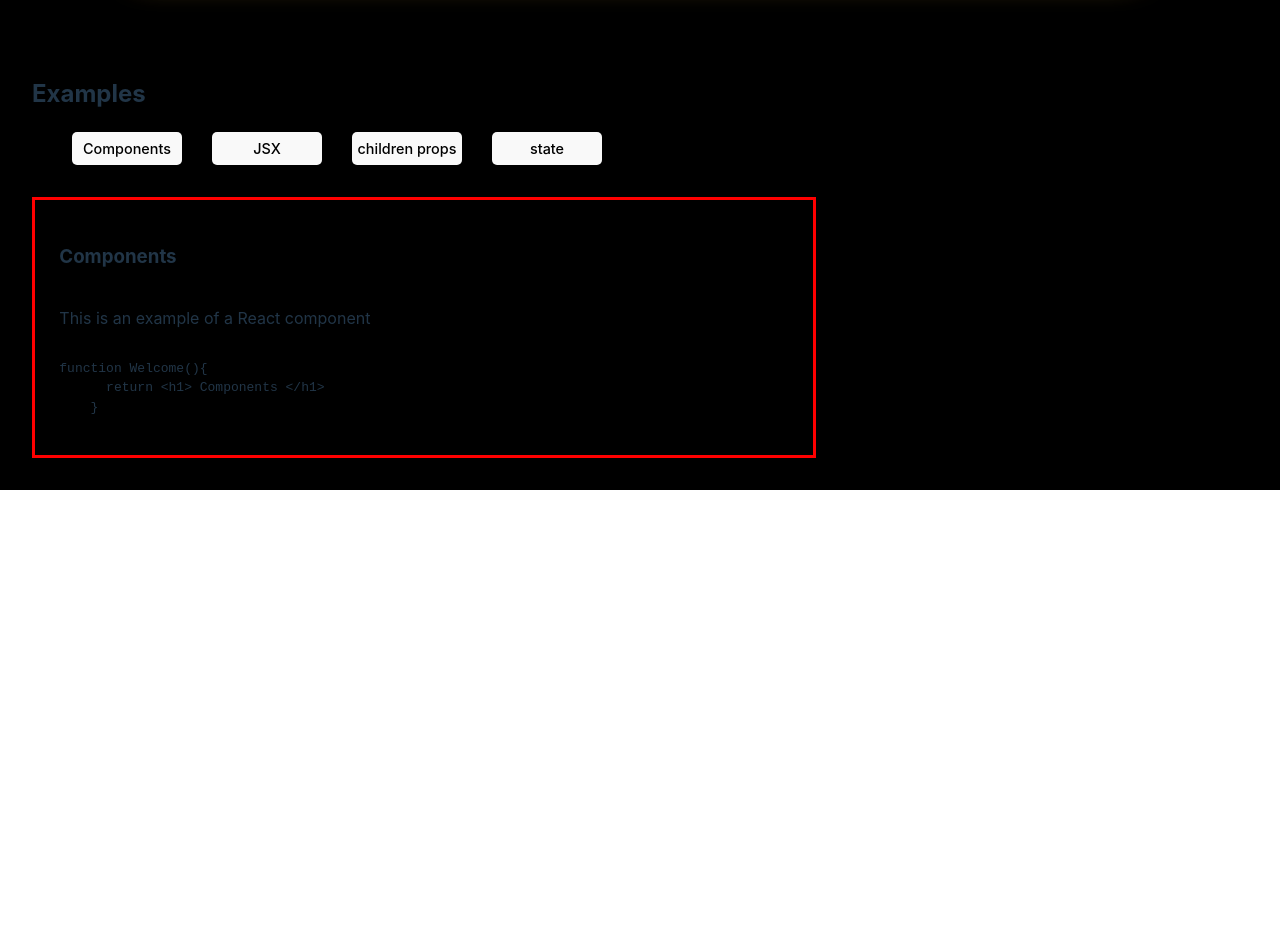
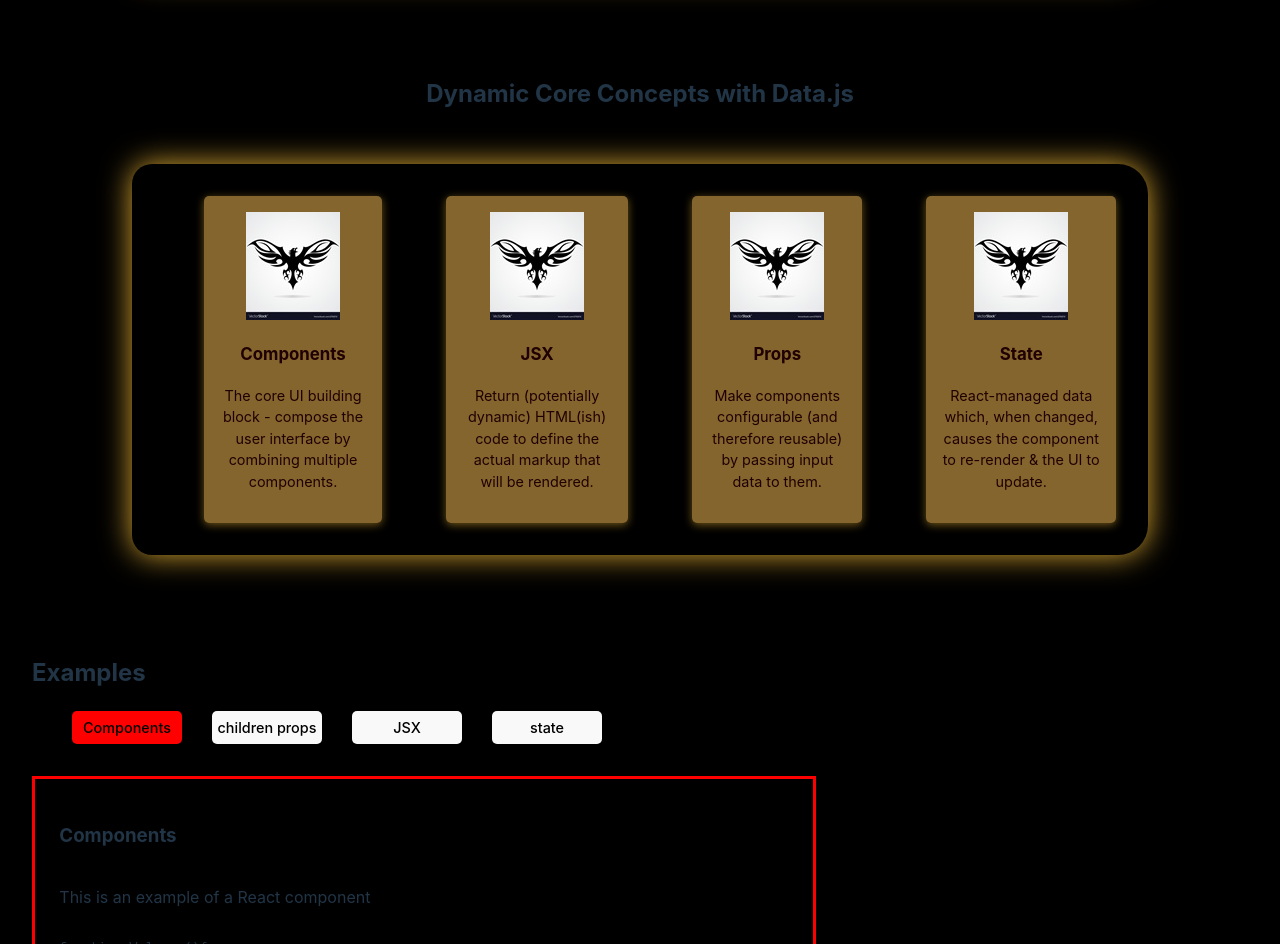
Before and after one commit to OmShrikhande/React-project, a React (Vite) app: page / in a window 1280 px wide. Shown: the part 1640-2584 px from the top of the page. Before the commit the page ends 2130 px from the top, so only its background shows below. Built offline with nearby package versions, Linux system fonts and the light colour scheme.

Commit message:
new file added

```diff
--- a/src/App.css
+++ b/src/App.css
@@ -69,7 +69,7 @@ li{
 }
 
 #TabButton button:hover{
-  color: coral;
+  color: midnightblue;
  }
 .card {
   padding: 2em;
@@ -88,3 +88,6 @@ li{
   padding: 2%;
   border: 3px solid red;
 }
+.active{
+  background-color: red;
+}
--- a/src/App.jsx
+++ b/src/App.jsx
@@ -59,15 +59,22 @@ function App() {
         </ul>
       </section>
 
+      <section id="core-concepts">
+        <h2>Dynamic Core Concepts with Data.js </h2>
+        <ul>
+        {CORE_CONCEPTS.map((conceptItem)=><CoreConcepts key={conceptItem.title} {...conceptItem}/> )}
+        </ul>
+      </section>
+
       {/* code below is the example of the children Props */}
       <section id ="TabButton">
         <h2>Examples</h2>
 
           <menu>
-            <TabButton onSelect={() => handelSelect('components')}>Components</TabButton>
-            <TabButton onSelect={() => handelSelect('jsx')}>JSX</TabButton>
-            <TabButton onSelect={() => handelSelect('childrenprop')}>children props</TabButton>
-            <TabButton onSelect={() => handelSelect('state')}>state</TabButton>
+            <TabButton isSelected={SelectedTopic==='components'} onSelect={() => handelSelect('components')}>Components</TabButton>
+            <TabButton isSelected={SelectedTopic==='childrenprop'} onSelect={() => handelSelect('childrenprop')}>children props</TabButton>
+            <TabButton isSelected={SelectedTopic==='jsx'} onSelect={() => handelSelect('jsx')}>JSX</TabButton>
+            <TabButton isSelected={SelectedTopic==='state'} onSelect={() => handelSelect('state')}>state</TabButton>
           </menu>
 {/* passing function handelSelect as a value */}
         <div id="TabContent">
--- a/src/Components/TabButton.jsx
+++ b/src/Components/TabButton.jsx
@@ -15,11 +15,11 @@
 
 // the code using the destructuring will look like -
 
-export default function TabButton({children,onSelect}){
+export default function TabButton({children,onSelect,isSelected}){
 
     return(
     <li>
-        <button onClick={onSelect}>{children}</button>
+        <button className={isSelected ? 'active' : undefined} onClick={onSelect}>{children}</button>
     </li>);
 }
 
```
Also changed, not shown: src/Components/Myconcept.jsx (added).
